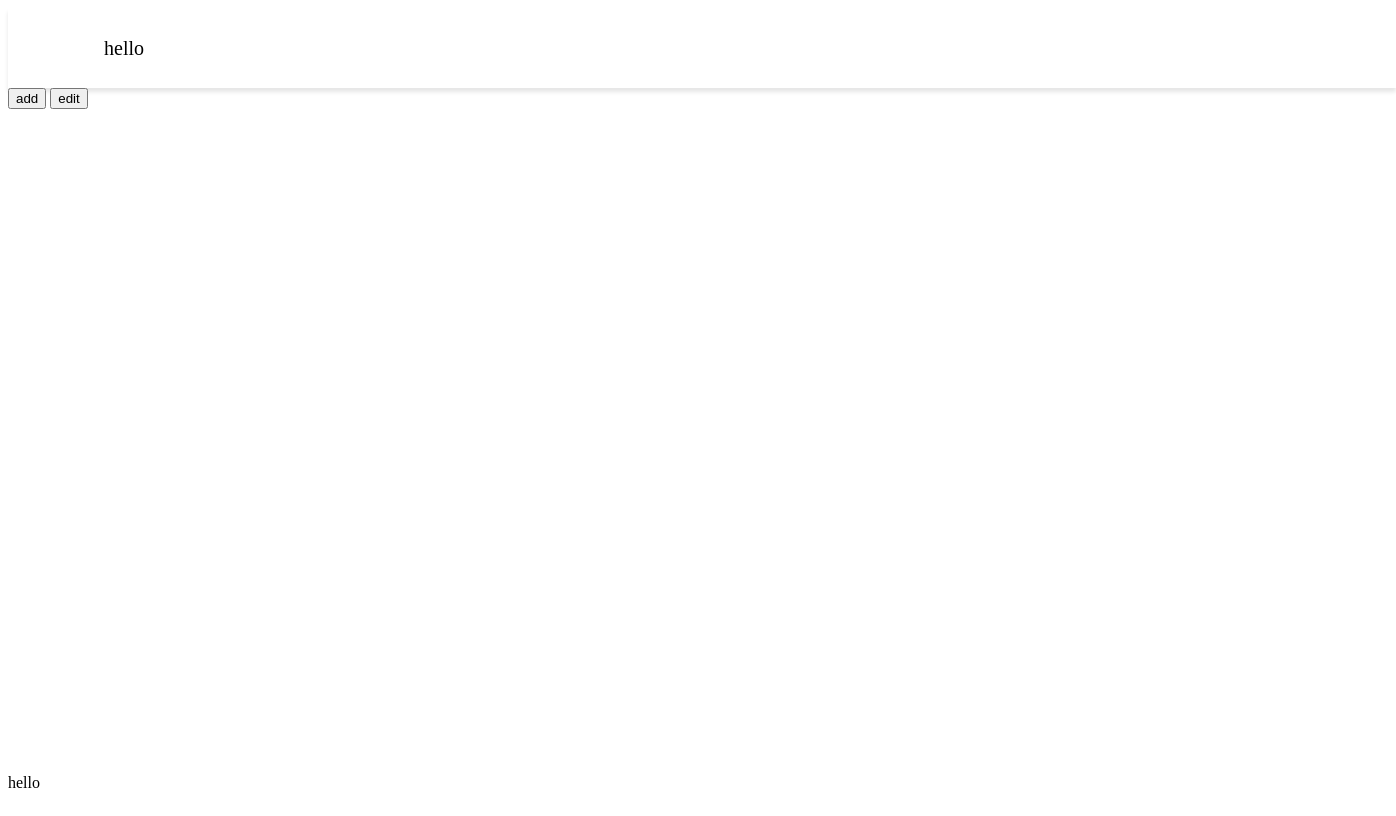
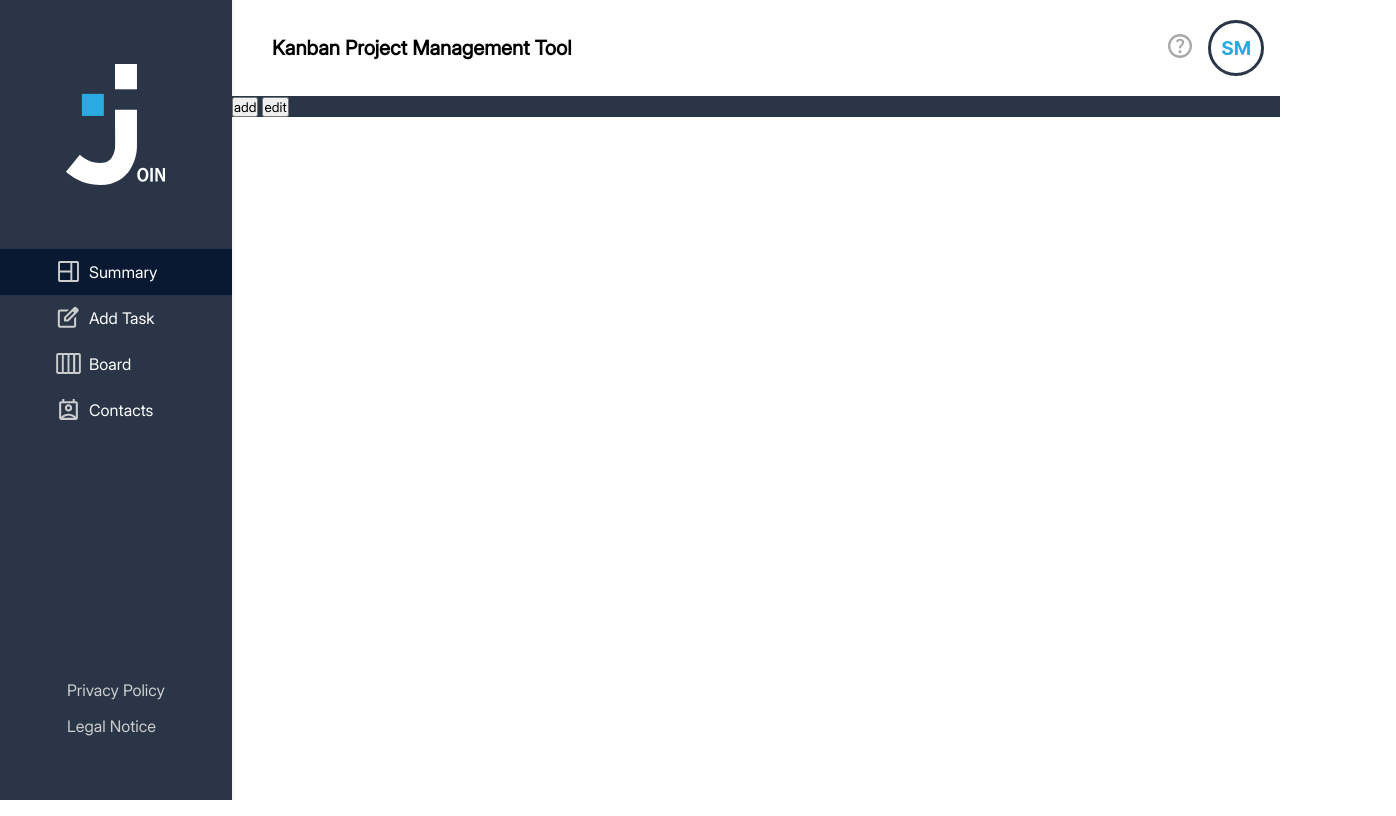
Before and after one commit to Lehnerma/join-3135, a plain HTML site: page html/contacts.html in a window 1280 px wide. Shown: the whole page, 1396 px wide, since content can reach past the window. Drawn offline with Linux system fonts and the light colour scheme.

Commit message:
add the favicon to the sidebar, add the sidebar to the contacts page

```diff
--- a/html/contacts.html
+++ b/html/contacts.html
@@ -4,27 +4,53 @@
     <meta charset="UTF-8" />
     <meta name="viewport" content="width=device-width, initial-scale=1.0" />
     <link rel="shortcut icon" href="../assets/img/favicon/favicon-join.svg" type="image/x-icon" />
-    <link rel="stylesheet" href="../styles/color.css" />
-    <link rel="stylesheet" href="../styles/standard.css" />
+    <title>Document</title>
+
+    <link rel="stylesheet" href="../style.css" />
+    <link rel="stylesheet" href="../styles/sidebar.css" />
     <link rel="stylesheet" href="../styles/contacts.css" />
-    <title>Contacts</title>
+
+    <link rel="stylesheet" href="../styles/fonts.css" />
+    <link rel="stylesheet" href="../styles/colors.css" />
+    <script src="../scripts/contacts.js"></script>
   </head>
-  <body onload="init()">
-    <header>
-      <p>hello</p>
+
+  <body class="app" onload="init()">
+    <header class="app--title">
+      <h1 class="app--title-headline">Kanban Project Management Tool</h1>
+      <div class="app--icons">
+        <a href="#"><img src="../assets/img/icons/general/help.svg" alt="?" class="app--icon" /></a>
+        <img src="../assets/img/user_initials.svg" alt="M L" class="app--initials" />
+      </div>
     </header>
-    <main>
+    <nav class="sidebar">
+      <img class="nav-logo" src="../assets/img/logo-join.svg" alt="join_logo" />
+      <ul>
+        <li class="active">
+          <a class="nav-category" href="#"><img class="nav-category-img" src="../assets/img/icons/general/summary.svg" alt="" />Summary</a>
+        </li>
+        <li class="">
+          <a class="nav-category" href="#"><img class="nav-category-img" src="../assets/img/icons/general/add-task.svg" alt="" />Add Task</a>
+        </li>
+        <li class="">
+          <a class="nav-category" href="#"><img class="nav-category-img" src="../assets/img/icons/general/board.svg" alt="" />Board</a>
+        </li>
+        <li class="">
+          <a class="nav-category" href="#"><img class="nav-category-img" src="../assets/img/icons/general/contacts.svg" alt="" />Contacts</a>
+        </li>
+      </ul>
+
+      <div class="legal-section">
+        <a class="legal-section-link" href="#">Privacy Policy</a>
+        <a class="legal-section-link" href="#">Legal Notice</a>
+      </div>
+    </nav>
+    <main class="app--content">
       <div class="test-bg">
         <button id="add">add</button>
         <button id="edit">edit</button>
       </div>
     </main>
-    <footer>
-      <p>hello</p>
-    </footer>
-    <!--
-    add dialog
-     -->
     <dialog class="add-contact" id="add_contact">
       <header class="dialog-header">
         <img src="../assets/img/logo-join.svg" alt="logo-join" />
@@ -47,13 +73,8 @@
         </article>
       </main>
     </dialog>
-    <!--
-    adit dialog
-     -->
     <dialog class="edit-contact" id="edit_contact">
       <article class="dialog-content">
-        <header></header>
-        <main>
         <button>close x</button>
         <article>
           <img src="" alt="initialen" />
@@ -65,9 +86,7 @@
             <button>Save</button>
           </form>
         </article>
-        </main>
       </article>
     </dialog>
-    <script src="../scripts/contacts.js"></script>
   </body>
 </html>
--- a/styles/contacts.css
+++ b/styles/contacts.css
@@ -16,8 +16,8 @@ dialog {
   margin: auto;
 }
 
-.dialog-content {
-}
+/* .dialog-content {
+} */
 
 .dialog-header {
   background-color: var(--primary-color);
```
Also changed, not shown: html/sidebar.html (+5 -10 lines). Lines whose indentation alone changed are shown as unchanged.
